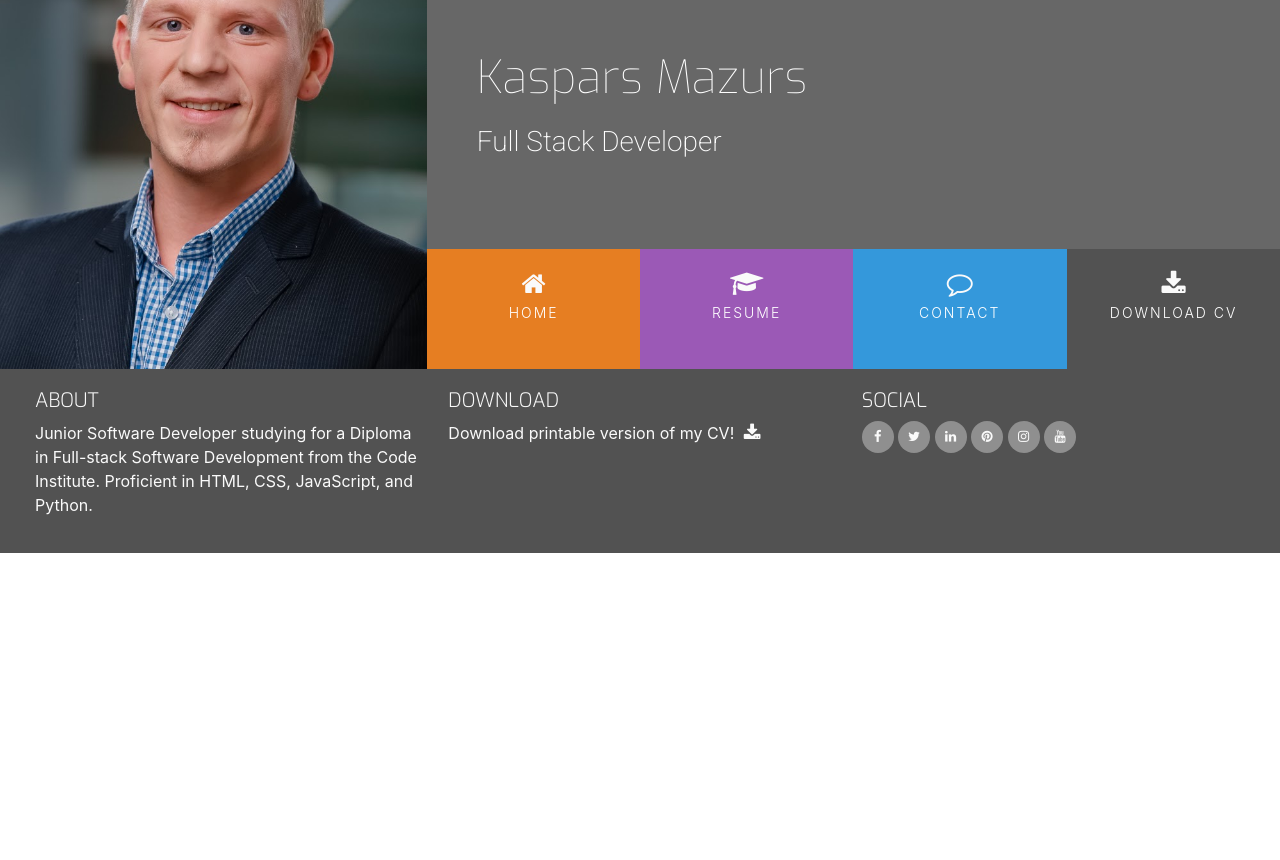
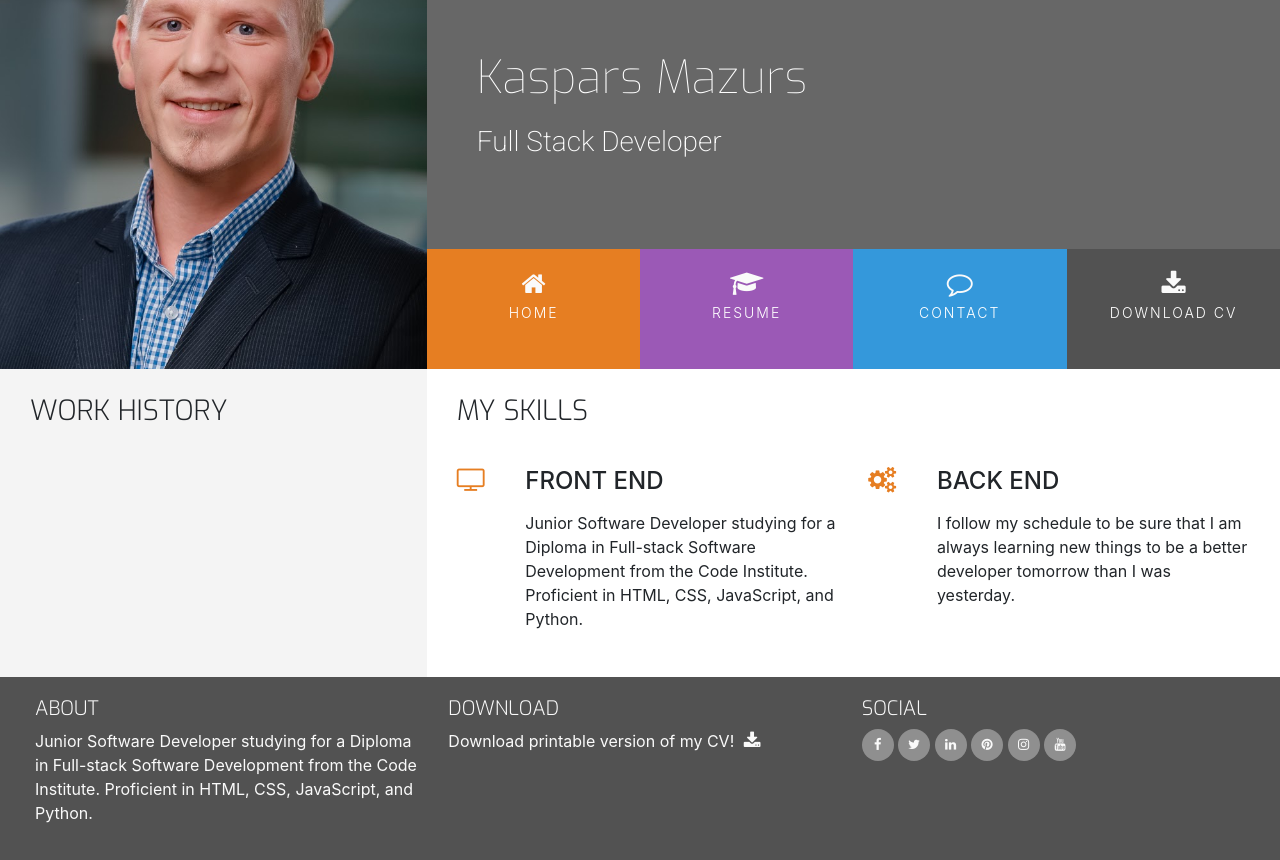
Before and after one commit to KasparsMazurs/KasparsMazursResume, a plain HTML site: page resume.html in a window 1280 px wide. Before the commit the page ends 800 px from the top, so only its background shows below. Drawn offline with nearby package versions, Linux system fonts and the light colour scheme.

Commit message:
create resume page

```diff
--- a/resume.html
+++ b/resume.html
@@ -42,7 +42,53 @@
             </div>
         </div>
     </header>
-    <section>
+    <section class="container-fluid">
+        <div class="row">
+            <div class="col-md-4 bg-color-personal-info section-column">
+                <div class="row">
+                    <div class="col-12">
+                        <h3 class="section-heading uppercase">
+                            Work History
+                        </h3>
+                    </div>
+                </div>
+            </div>
+            <div class="col-md-8 bg-color-three-reasons section-column">
+                <div class="row">
+                    <div class="col">
+                        <h3 class="section-heading uppercase">My Skills</h3>
+                    </div>
+                </div>
+                <div class="row">
+                    <div class="col-10 offset-1 offset-sm-0 col-sm-4 col-md-6">
+                        <div class="row">
+                            <div class="col-2">
+                                <i class="three-reasons-icon fa fa-tv" aria-hidden="true"></i>
+                            </div>
+                            <div class="col-10">
+                                <h4 class="three-reasons-heading uppercase">Front End</h4>
+                                <p>
+                                    Junior Software Developer studying for a Diploma in Full-stack Software Development from the Code Institute. Proficient in HTML, CSS, JavaScript, and Python.
+                                </p>
+                            </div>
+                        </div>
+                    </div>
+                    <div class="col-10 offset-1 offset-sm-0 col-sm-4 col-md-6">
+                        <div class="row">
+                            <div class="col-2">
+                                <i class="three-reasons-icon fa fa-gears" aria-hidden="true"></i>
+                            </div>
+                            <div class="col-10">
+                                <h4 class="three-reasons-heading uppercase">Back End</h4>
+                                <p>
+                                    I follow my schedule to be sure that I am always learning new things to be a better developer tomorrow than I was yesterday.
+                                </p>
+                            </div>
+                        </div>
+                    </div>
+                </div>
+            </div>
+        </div>
 
     </section>
     <footer class="container-fluid">
```
